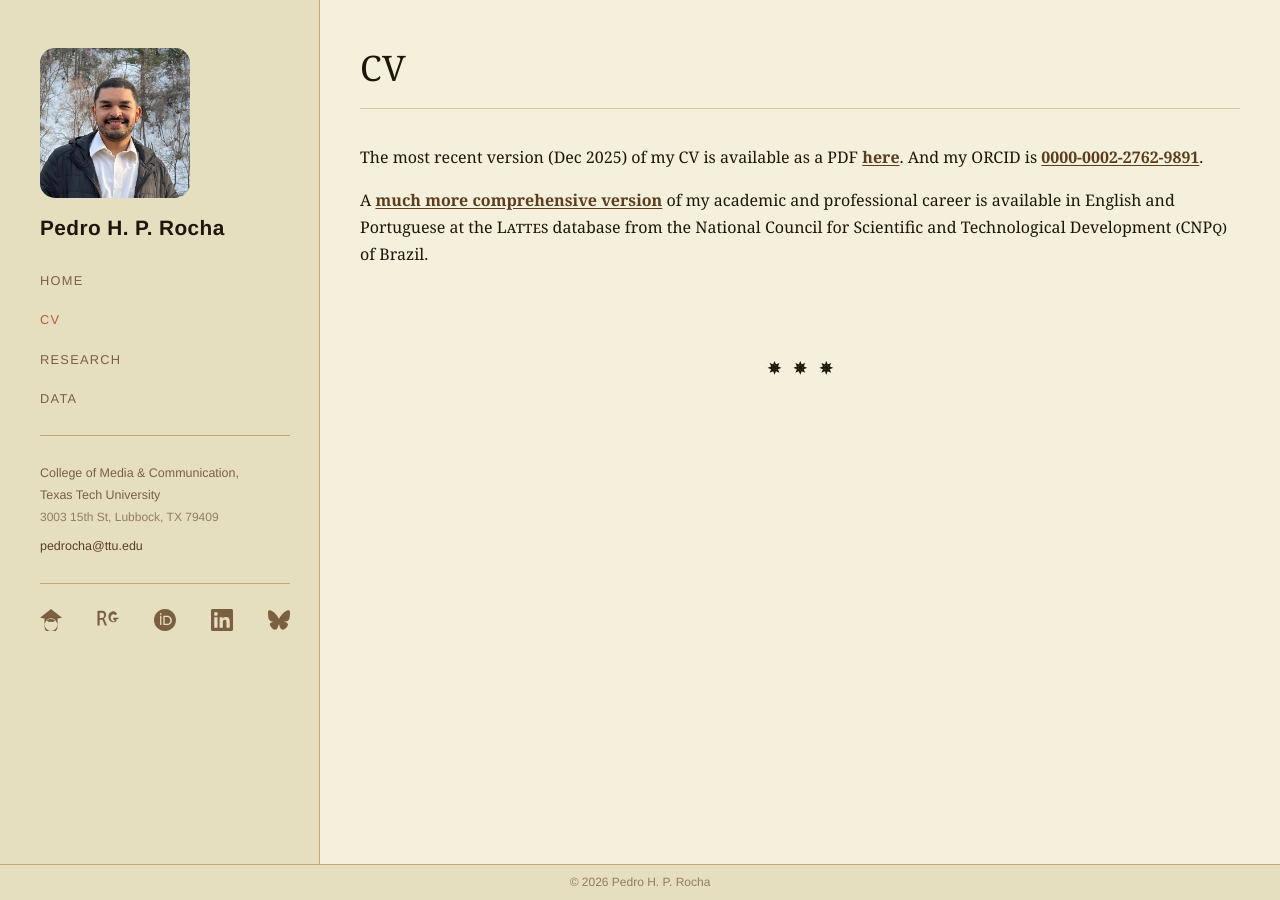
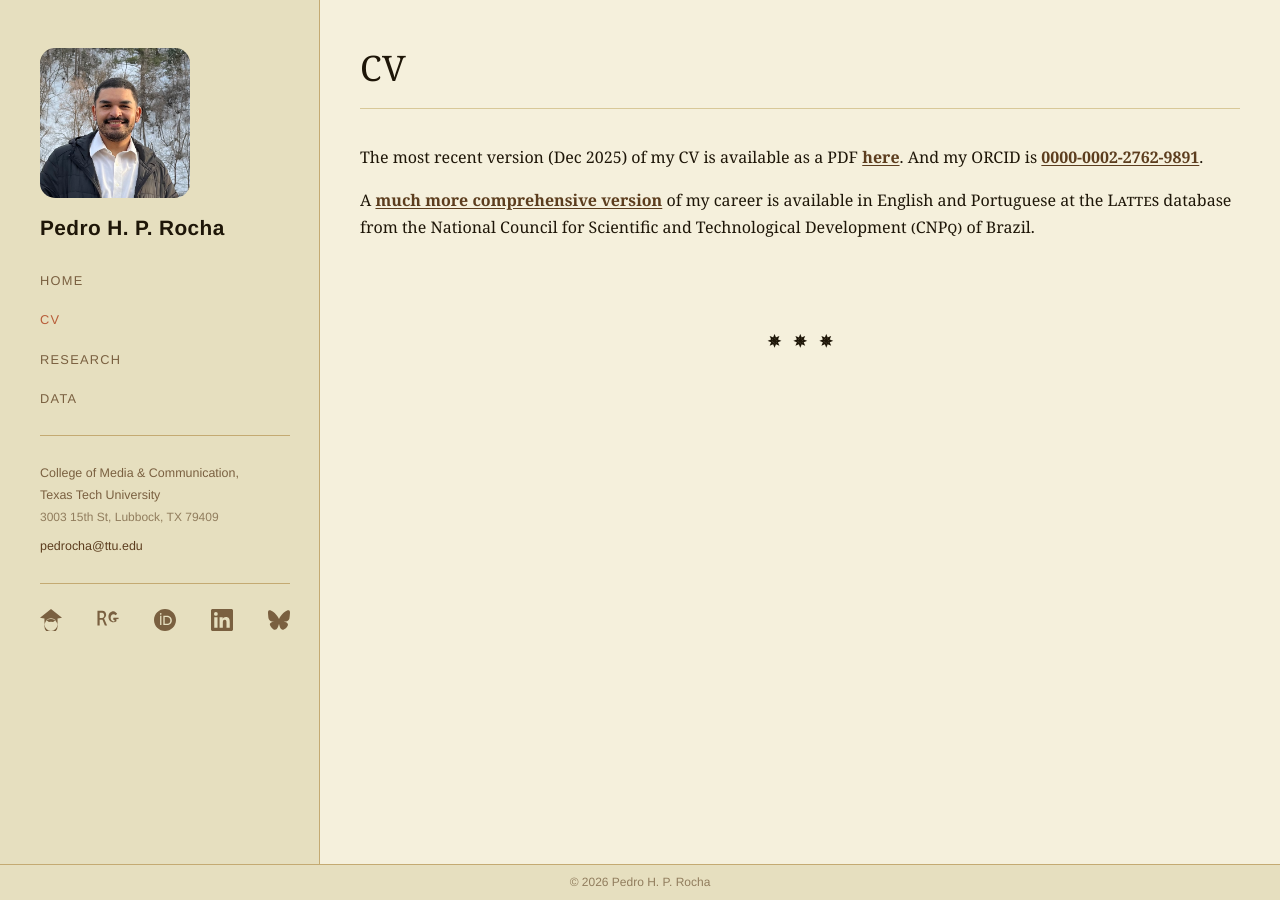
Before and after one commit to pedrohprocha/pedrohprocha.github.io, a Jekyll site: the page built from pages/cv.md, in a window 1280 px wide. Built offline with Jekyll 4.4.1, drawn with Linux system fonts in a browser that asks for light colours; some web fonts are replaced.

Commit message:
change spacing and colors

```diff
--- a/pages/cv.md
+++ b/pages/cv.md
@@ -7,7 +7,7 @@ description: "Curriculum vitae of Pedro H. P. Rocha, Ph.D. candidate at Texas Te
 
 The most recent version (Dec 2025) of my CV  is available as a PDF [here]({{ '/assets/files/cv_pedrohprocha_25.pdf' | relative_url }}). And my ORCID is [0000-0002-2762-9891](https://orcid.org/0000-0002-2762-9891).
 
-A [much more comprehensive version](http://lattes.cnpq.br/8720377365114820) of my academic and professional career is available in English and Portuguese at the <span style="font-variant:small-caps;">Lattes</span> database from the National Council for Scientific and Technological Development <span style="font-variant:small-caps;">(CNPq)</span> of Brazil.
+A [much more comprehensive version](http://lattes.cnpq.br/8720377365114820) of my career is available in English and Portuguese at the <span style="font-variant:small-caps;">Lattes</span> database from the National Council for Scientific and Technological Development <span style="font-variant:small-caps;">(CNPq)</span> of Brazil.
 
 <br><br>
 <p style="text-align: center;"><strong>✵ &nbsp; ✵ &nbsp; ✵</strong></p>
```
